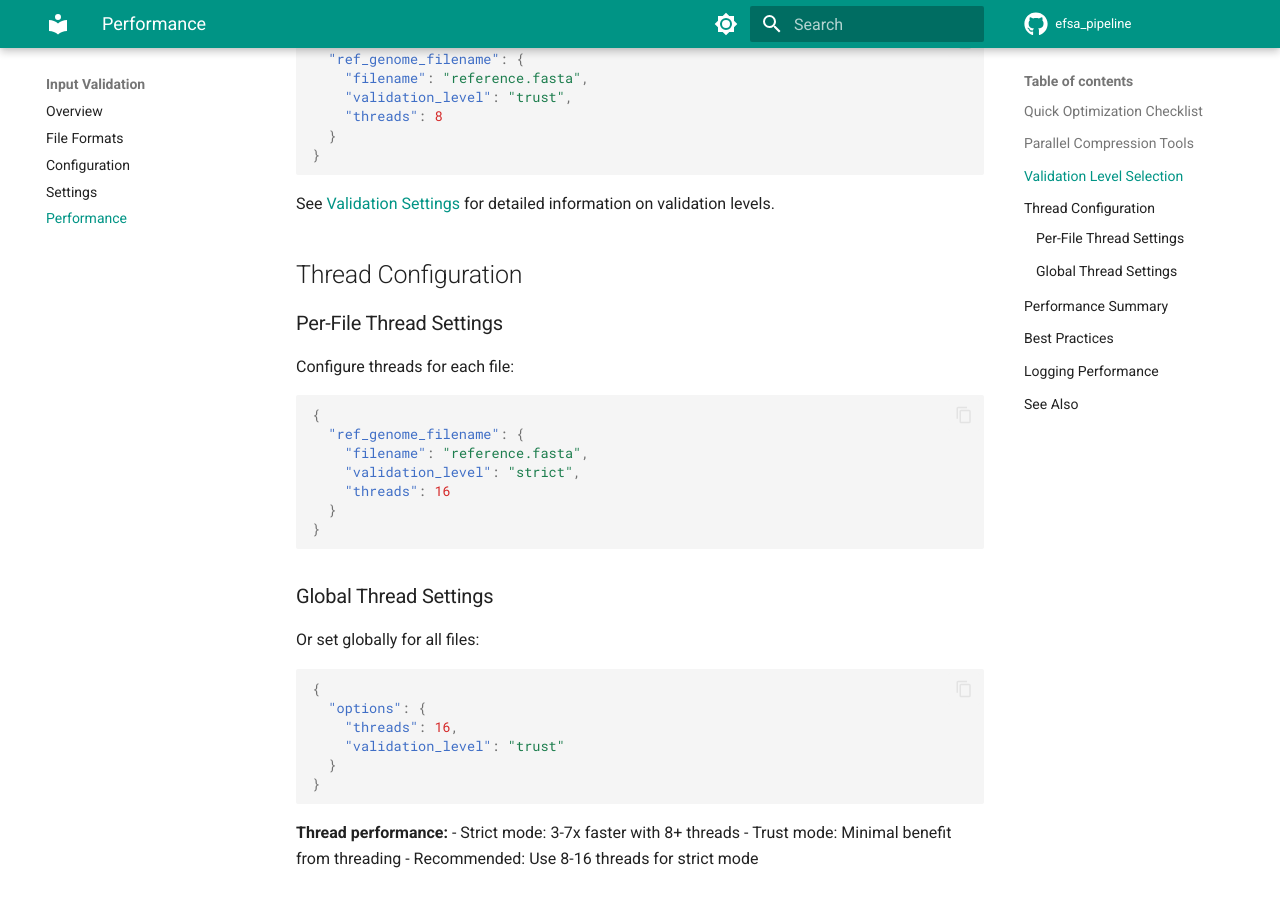
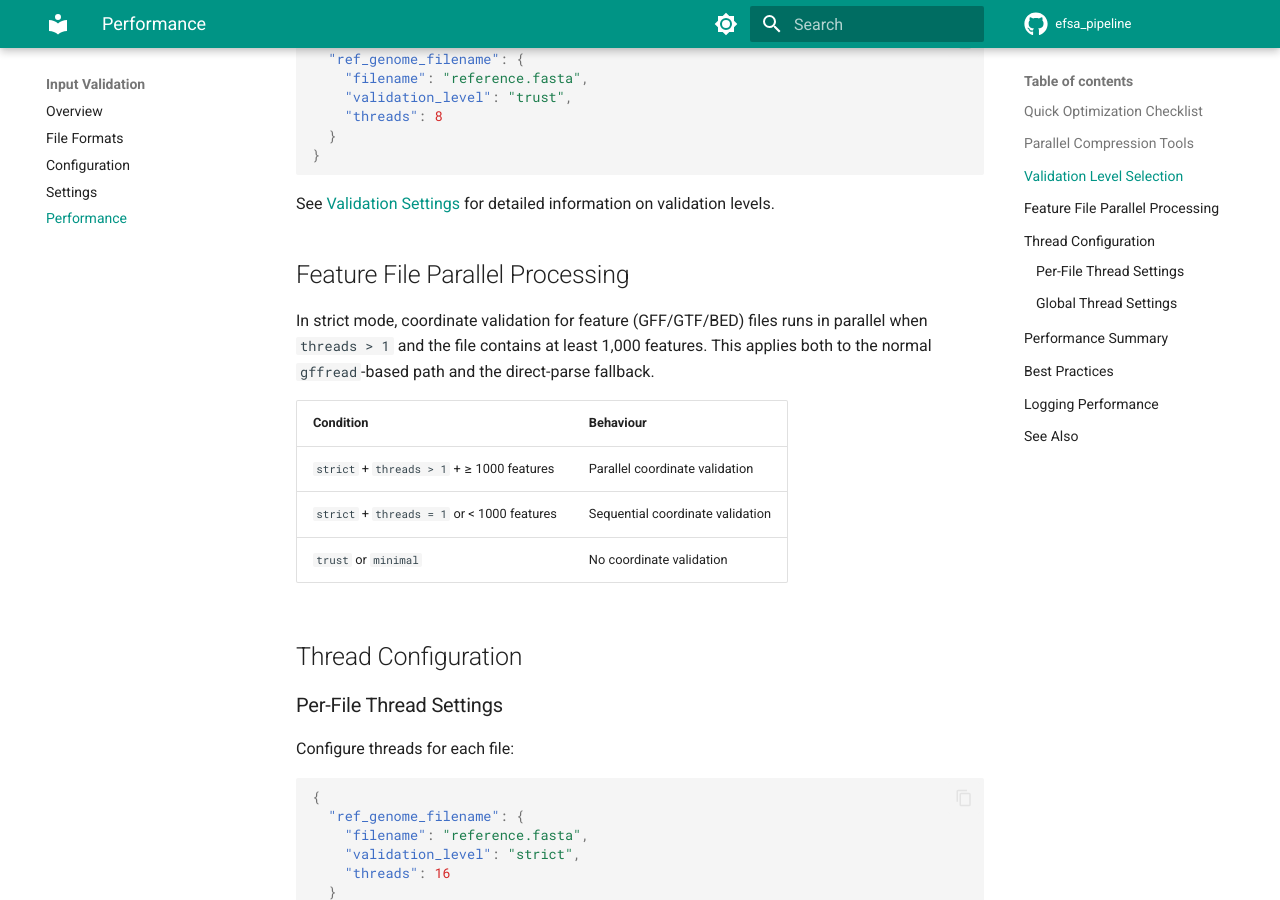
Before and after one commit to denisHanch/efsa_pipeline, an MkDocs documentation site: the page built from docs/validation/PERFORMANCE.md, in a window 1280 px wide and 900 px high, scrolled down 1019 px. Built offline with MkDocs 1.6.1 and Material for MkDocs 9.7.7, drawn with Linux system fonts in a browser that asks for light colours; comment, search, counter and statistics services are not loaded.

Commit message:
EFSA-176: documentation pdate

````diff
--- a/docs/validation/PERFORMANCE.md
+++ b/docs/validation/PERFORMANCE.md
@@ -43,6 +43,16 @@ Example configuration:
 ```
 
 See [Validation Settings](SETTINGS.md) for detailed information on validation levels.
+
+## Feature File Parallel Processing
+
+In strict mode, coordinate validation for feature (GFF/GTF/BED) files runs in parallel when `threads > 1` and the file contains at least 1,000 features. This applies both to the normal `gffread`-based path and the direct-parse fallback.
+
+| Condition | Behaviour |
+|-----------|-----------|
+| `strict` + `threads > 1` + ≥ 1000 features | Parallel coordinate validation |
+| `strict` + `threads = 1` or < 1000 features | Sequential coordinate validation |
+| `trust` or `minimal` | No coordinate validation |
 
 ## Thread Configuration
 
````
Also changed, not shown: docs/validation/FILE_FORMATS.md (+3 -1 lines), docs/validation/SETTINGS.md (+3 -2 lines).
